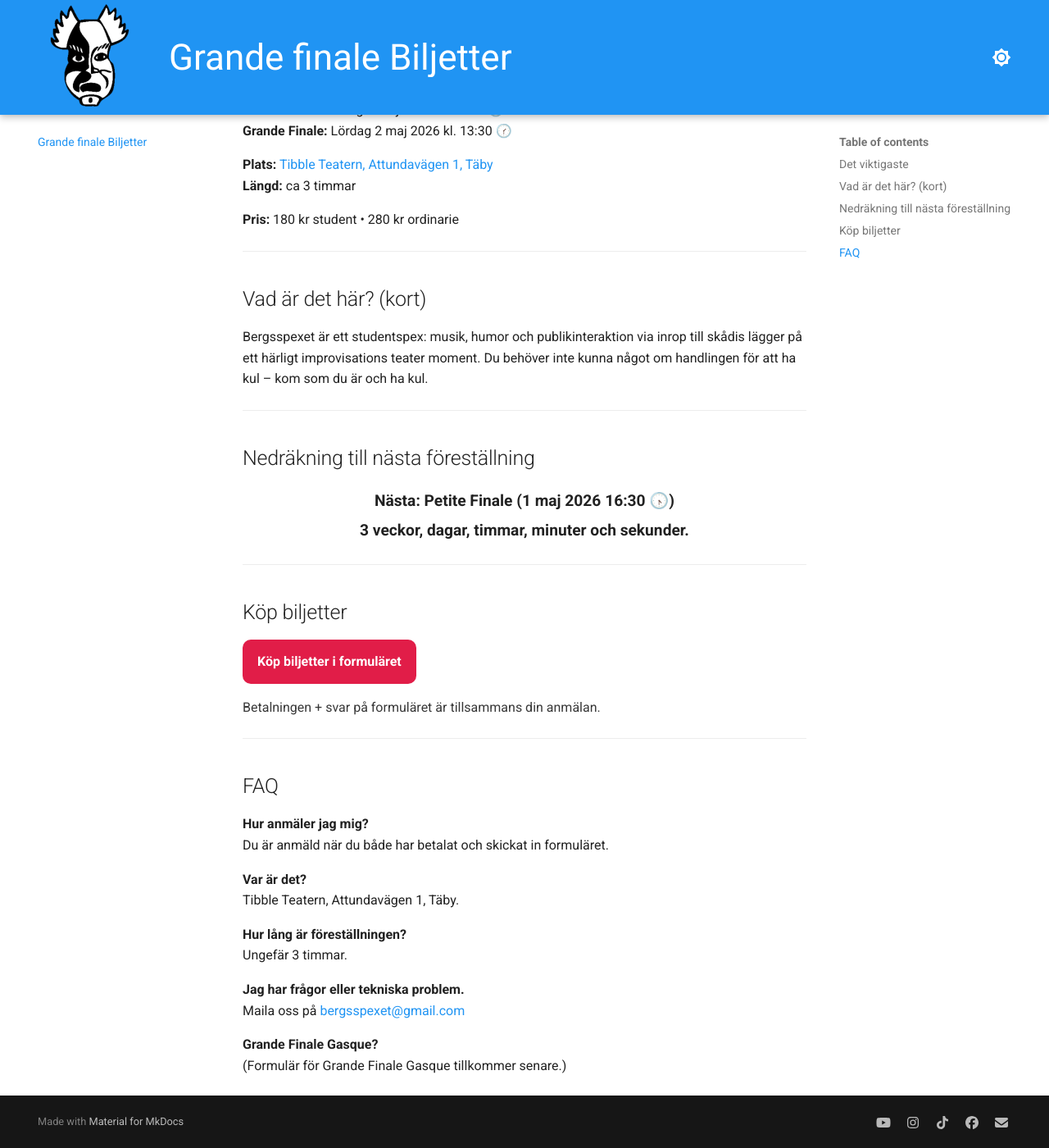
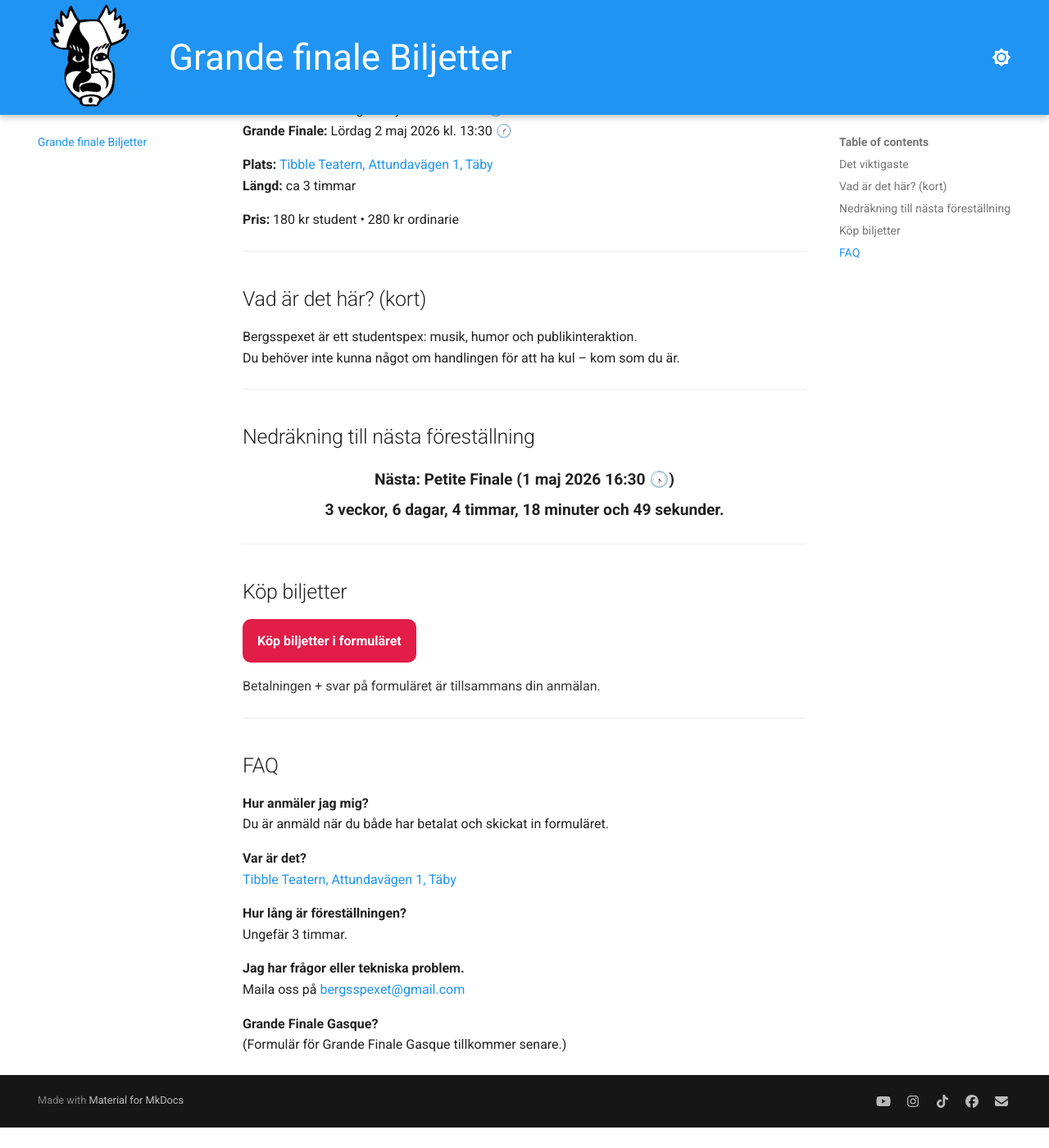
Before and after one commit to Bergsspexet/bergsspexet.github.io, an MkDocs documentation site: the page built from docs/biljetter.md, in a window 1280 px wide and 1400 px high, scrolled down 488 px. Shown: the whole window at 82% size. Built offline with MkDocs 1.6.1 and Material for MkDocs 9.7.7, drawn with Linux system fonts in a browser that asks for light colours; after the commit the page ends 1863 px from its top, so only the background shows below that; some of the changed lines change nothing that is shown.

Commit message:
Update ticket links and improve text clarity
tog bort bitly länkarna som hade fördröjning i en preview innnan perosnern når formuläret

```diff
--- a/docs/biljetter.md
+++ b/docs/biljetter.md
@@ -1,6 +1,6 @@
 # Grande finale Biljetter
 
-<a href="https://bit.ly/4sS5Og7-1"
+<a href="https://forms.gle/z2mCXafh2DVhxtZf9"
    style="display:inline-block; padding:14px 18px; background:#e11d48; color:white; font-weight:700; border-radius:10px; text-decoration:none;">
   Köp biljetter (tar ca 1 min)
 </a>
@@ -31,8 +31,8 @@
 
 ## Vad är det här? (kort)
 
-Bergsspexet är ett studentspex: musik, humor och publikinteraktion via inrop till skådis lägger på ett härligt improvisations teater moment.
-Du behöver inte kunna något om handlingen för att ha kul – kom som du är och ha kul.
+Bergsspexet är ett studentspex: musik, humor och publikinteraktion.
+Du behöver inte kunna något om handlingen för att ha kul – kom som du är.
 
 ---
 
@@ -86,7 +86,7 @@
     var seconds = Math.floor((distance % (1000 * 60)) / 1000);
 
     document.getElementById("weeks").innerHTML = weeks;
-    document.get.getElementById("days").innerHTML = days;
+    document.getElementById("days").innerHTML = days;
     document.getElementById("hours").innerHTML = hours;
     document.getElementById("minutes").innerHTML = minutes;
     document.getElementById("seconds").innerHTML = seconds;
@@ -105,7 +105,7 @@
 
 ## Köp biljetter
 
-<a href="https://bit.ly/4v9TnOf-2"
+<a href="https://forms.gle/z2mCXafh2DVhxtZf9"
    style="display:inline-block; padding:14px 18px; background:#e11d48; color:white; font-weight:700; border-radius:10px; text-decoration:none;">
   Köp biljetter i formuläret
 </a>
@@ -122,7 +122,7 @@
 Du är anmäld när du både har betalat och skickat in formuläret.
 
 **Var är det?**
-Tibble Teatern, Attundavägen 1, Täby.
+[Tibble Teatern, Attundavägen 1, Täby](https://maps.app.goo.gl/MnNGC1f8hirJ9DsbA)
 
 **Hur lång är föreställningen?**
 Ungefär 3 timmar.
```
